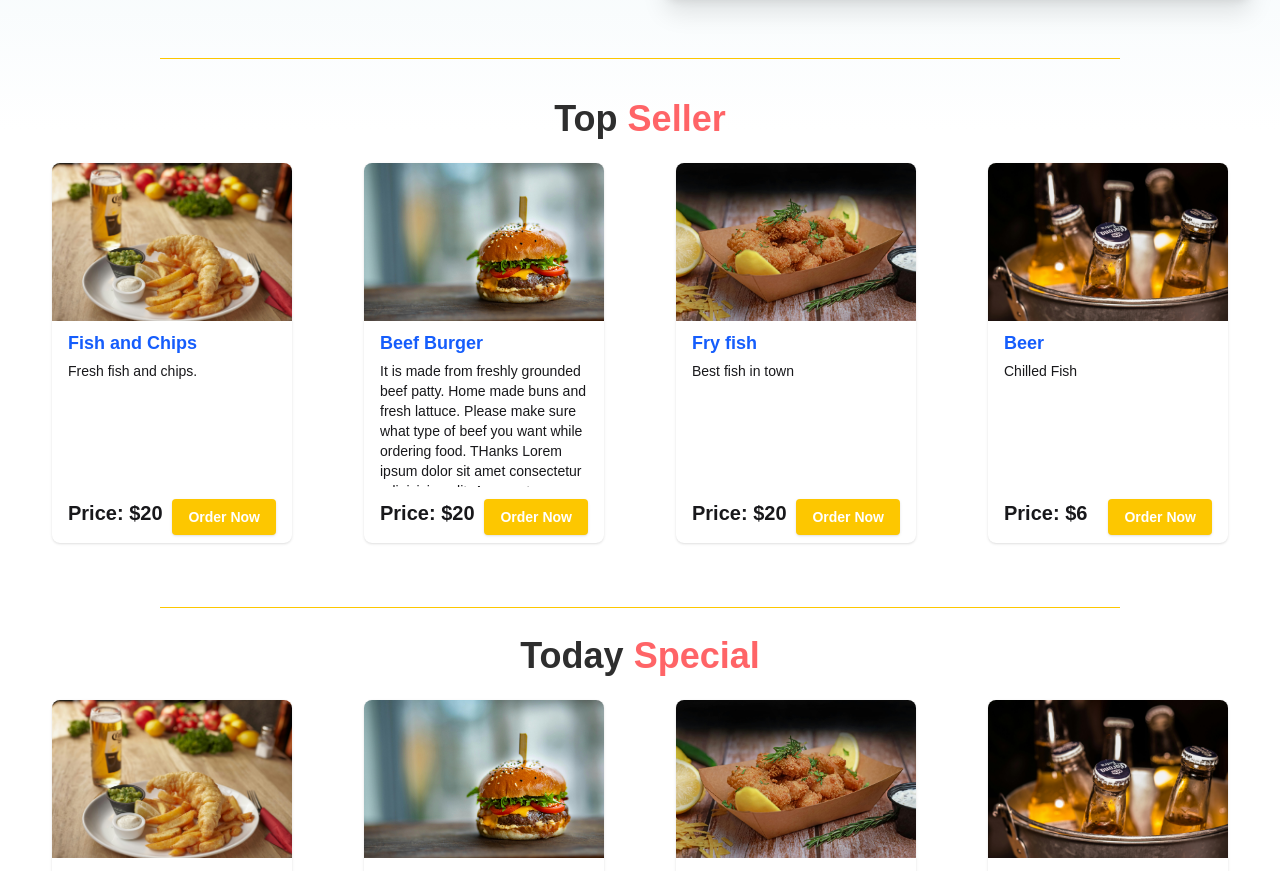
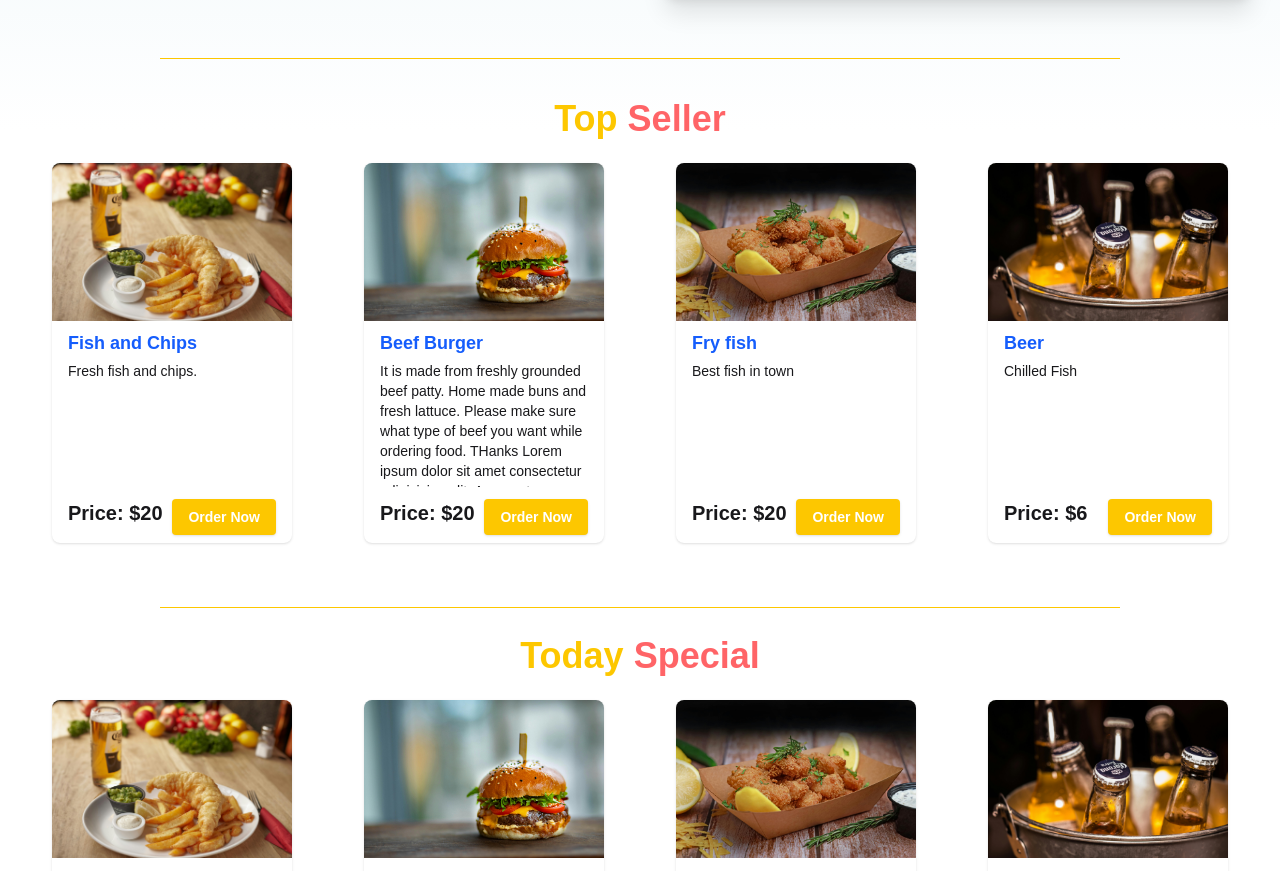
Before and after one commit to budhathokidinesh/Ishikiya-front, a React (Vite) app: page / in a window 1280 px wide. Shown: the part 670-1541 px from the top of the page. Built offline with nearby package versions, Linux system fonts and the light colour scheme; no server answers; what @react-pdf/renderer would draw is missing.

Commit message:
some error is fixed

```diff
--- a/src/components/CartDrawer.jsx
+++ b/src/components/CartDrawer.jsx
@@ -1,4 +1,3 @@
-// src/components/CartDrawer.jsx
 //I need to fix this one as well
 import React, { useEffect, useRef, useState } from "react";
 import { useDispatch, useSelector } from "react-redux";
@@ -130,7 +129,7 @@ const CartDrawer = ({ isOpen, onClose }) => {
     <div className="fixed inset-0 bg-black/40 flex justify-end z-50">
       <div
         ref={drawerRef}
-        className="bg-white w-full sm:w-[500px] p-6 shadow-lg h-full flex flex-col"
+        className="bg-blue-600 w-full sm:w-[500px] p-6 shadow-lg h-full flex flex-col"
       >
         {/*This is for  Header */}
         <div className="flex justify-between items-center border-b pb-4">
@@ -379,7 +378,7 @@ const CartDrawer = ({ isOpen, onClose }) => {
                   disabled={!acceptedTerms}
                   className={`w-full py-3 rounded-lg font-medium transition cursor-pointer ${
                     acceptedTerms
-                      ? "bg-red-500 hover:bg-red-600 text-white"
+                      ? "bg-green-900 hover:bg-green-500 text-white"
                       : "bg-gray-300 text-gray-500 cursor-not-allowed"
                   }`}
                 >
--- a/src/components/RecommendedFood.jsx
+++ b/src/components/RecommendedFood.jsx
@@ -6,7 +6,7 @@ const RecommendedFood = () => {
     <div className="py-6 px-10 sm:px-4 md:px-6 lg:px-6">
       <div className="container mx-auto py-[2vh]">
         {/* Title for top seller  */}
-        <div className="text-2xl md:text-3xl font-bold text-center text-[#2e2e2e] lg:text-4xl">
+        <div className="text-2xl md:text-3xl font-bold text-center text-yellow-400 lg:text-4xl">
           Top <span className="text-red-400">Seller</span>
         </div>
         <div className="grid py-6 lg:grid-cols-4 md:grid-cols-3 sm:grid-cols-2 grid-cols-1 gap-4 items-center justify-items-center">
--- a/src/components/Special.jsx
+++ b/src/components/Special.jsx
@@ -5,7 +5,7 @@ const Special = () => {
     <div className="py-3 px-10 sm:px-4 md:px-6 lg:px-6">
       <div className="container mx-auto py-[2vh]">
         {/* Title for top seller  */}
-        <div className="text-2xl md:text-3xl font-bold text-center text-[#2e2e2e] lg:text-4xl">
+        <div className="text-2xl md:text-3xl font-bold text-center text-yellow-400 lg:text-4xl">
           Today <span className="text-red-400">Special</span>
         </div>
         <div className="grid py-6 lg:grid-cols-4 md:grid-cols-3 sm:grid-cols-2 grid-cols-1 gap-4 items-center justify-items-center">
```
